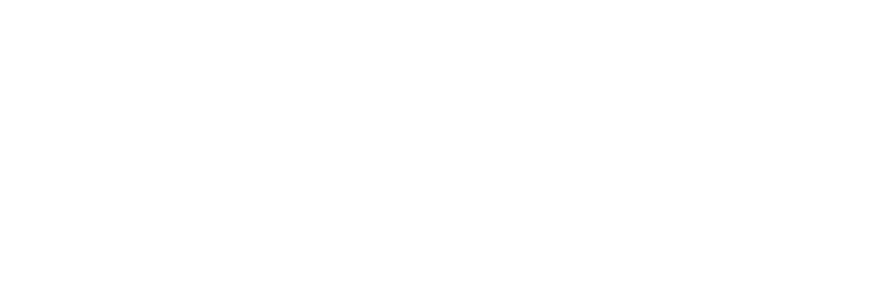
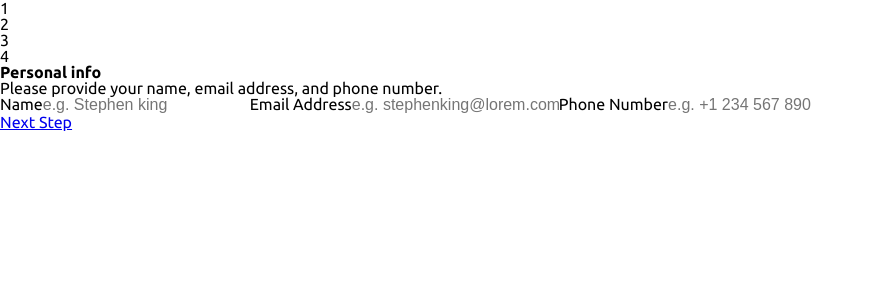
Before and after one commit to Rpayet/fem-stepform, a React (Create React App) app: page /subscribe/step1 in a window 1280 px wide. Before the commit this address had no page. Shown: the top 300 px of the page, without its empty margins (0-874 px from the left). Built offline with nearby package versions, Linux system fonts and the light colour scheme.

Commit message:
Update steps process

```diff
--- a/src/App.jsx
+++ b/src/App.jsx
@@ -1,23 +1,20 @@
-import { Route, Routes } from 'react-router-dom';
+import { Link, Route, Routes } from 'react-router-dom';
 import './App.css';
 import SubscribeForm from './pages/SubscribeForm';
-import { Step1, Step2, Step3, Step4, Confirm } from './pages/Forms/subscribe/SubFormSteps';
-import { useContext } from 'react';
-import { SubFormContext } from './context/SubFormProvider';
+import SubFormSteps from './pages/Forms/subscribe/SubFormSteps';
 
 export default function App() {
-
-    const { formData, setFormData, planArray, addOnsArray } = useContext(SubFormContext);
 
     return (
         <div id="App">
             <Routes>
-                <Route path='/' element={<SubscribeForm />}>
-                    <Route path='step1' element={<Step1 formData={formData} setFormData={setFormData} />} />
-                    <Route path='step2' element={<Step2 planArray={planArray} formData={formData} setFormData={setFormData} />} />
-                    <Route path='step3' element={<Step3 addOnsArray={addOnsArray} formData={formData} setFormData={setFormData} />} />
-                    <Route path='step4' element={<Step4 formData={formData} />} />
-                    <Route path='confirm' element={<Confirm />} />
+                <Route index path='/' element={<Link to='/subscribe/step1'>Subscribe</Link>} />
+                <Route path='/subscribe' element={<SubscribeForm />}>
+                    <Route path='step1' element={<SubFormSteps />} />
+                    <Route path='step2' element={<SubFormSteps />} />
+                    <Route path='step3' element={<SubFormSteps />} />
+                    <Route path='step4' element={<SubFormSteps />} />
+                    <Route path='confirm' element={<SubFormSteps />} />
                 </Route>
             </Routes>
         </div>
--- a/src/context/SubFormProvider.js
+++ b/src/context/SubFormProvider.js
@@ -1,4 +1,4 @@
-import { createContext, useState } from "react";
+import { createContext, useEffect, useState } from "react";
 
 export const SubFormContext = createContext();
 
@@ -62,8 +62,10 @@
         }
     ];
 
+    const [currentStep, setCurrentStep] = useState(1);
+
     return (
-        <SubFormContext.Provider value={{formData, setFormData, planArray, addOnsArray}}>
+        <SubFormContext.Provider value={{formData, setFormData, planArray, addOnsArray, currentStep, setCurrentStep}}>
             {children}
         </SubFormContext.Provider>
     )
--- a/src/pages/Forms/subscribe/SubFormSteps.jsx
+++ b/src/pages/Forms/subscribe/SubFormSteps.jsx
@@ -1,12 +1,28 @@
+import { useContext } from "react";
 import { Link } from "react-router-dom"
+import { SubFormContext } from "../../../context/SubFormProvider";
+
+export default function SubFormSteps() {
+
+    const {formData , setFormData, planArray, addOnsArray, currentStep} = useContext(SubFormContext);
+
+    switch (currentStep) {
+        case 1:
+            return <Step1 formData={formData} setFormData={setFormData} />
+        case 2:
+            return <Step2 planArray={planArray} formData={formData} setFormData={setFormData} />
+        case 3:
+            return <Step3 addOnsArray={addOnsArray} formData={formData} setFormData={setFormData} />
+        case 4:
+            return <Step4 formData={formData} />
+        case 5:
+            return <Confirm />
+        default:
+            return <Step1 formData={formData} setFormData={setFormData} />
+    }
+}
 
 export function Step1({formData, setFormData}) {
-
-    // Todo - Add validation
-    // Todo - Add error message
-    // Todo - Format Input to arrayMap
-    // Todo - Add function to handleInputChange
-
     return (
         <>
             <div>
--- a/src/pages/SubscribeForm.jsx
+++ b/src/pages/SubscribeForm.jsx
@@ -1,8 +1,20 @@
-import { Link, Outlet, useLocation } from "react-router-dom";
+import { useContext, useEffect, useState } from "react";
+import { Link, Outlet } from "react-router-dom";
+import { SubFormContext } from "../context/SubFormProvider";
 
 export default function SubscribeForm() {
-    const location = useLocation();
-    const step = location.pathname.match(/\/step(\d+)/)?.[1];
+
+    const { currentStep, setCurrentStep, setFormData } = useContext(SubFormContext);
+
+    useEffect(() => {
+        return () => {
+            setCurrentStep(1);
+            setFormData({
+                name: '', email: '', phone: '',
+                plan: {}, billing: 'monthly', addOns: [],}
+            );
+        };
+    }, []);
 
     return (
         <form id='sub-form'>
@@ -15,11 +27,15 @@
 
             <Outlet />
 
-            {/** Todo - URL Provider */}
             <div className='btn-form-nav'>
-                {!window.location.pathname.includes('/step1') && <Link to={`/step${parseInt(step) - 1}`} >Go Back</Link>}
-                <Link to={`/step${parseInt(step) + 1}`} >Next Step</Link>
-                <Link to={'/confirm'}>Confirm</Link>
+                {(currentStep > 1 && currentStep < 5)
+                    && <Link onClick={() => {setCurrentStep(currentStep-1)}} to={`/subscribe/step${currentStep-1}`} >Go Back</Link>}
+                {(currentStep < 4)
+                    && <Link onClick={() => {setCurrentStep(currentStep+1)}} to={`/subscribe/step${currentStep + 1}`} >Next Step</Link>}
+                {currentStep === 4
+                    && <Link onClick={() => {setCurrentStep(currentStep+1)}} to={`/subscribe/confirm`} >Confirm</Link>}
+                {currentStep === 5 &&
+                    <Link to='/'>Home</Link>}
             </div>
         </form>
     );
```
Also changed, not shown: src/utils/Button.jsx (added, +7 -0 lines).
